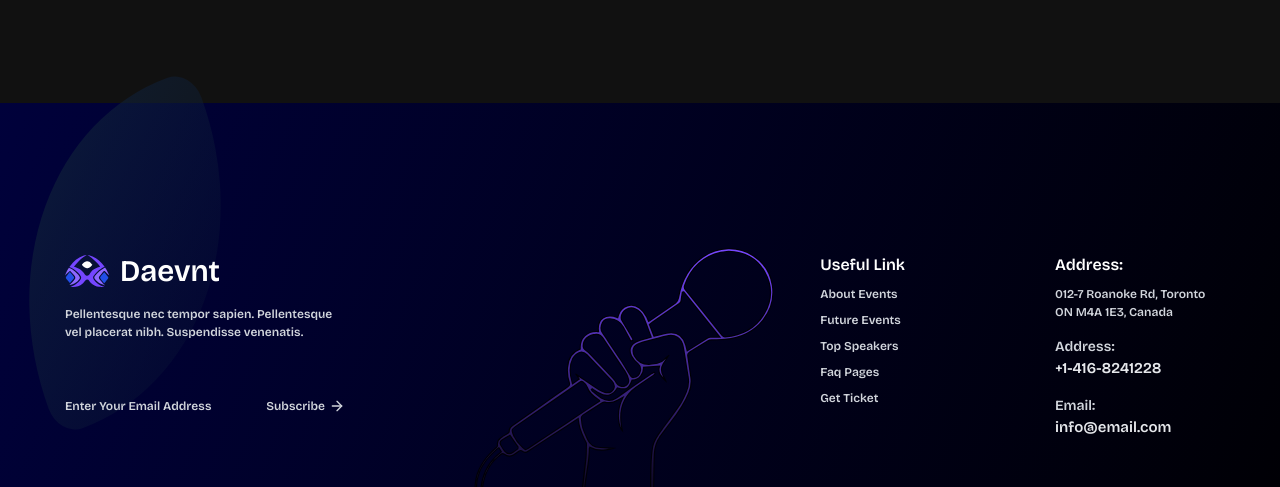
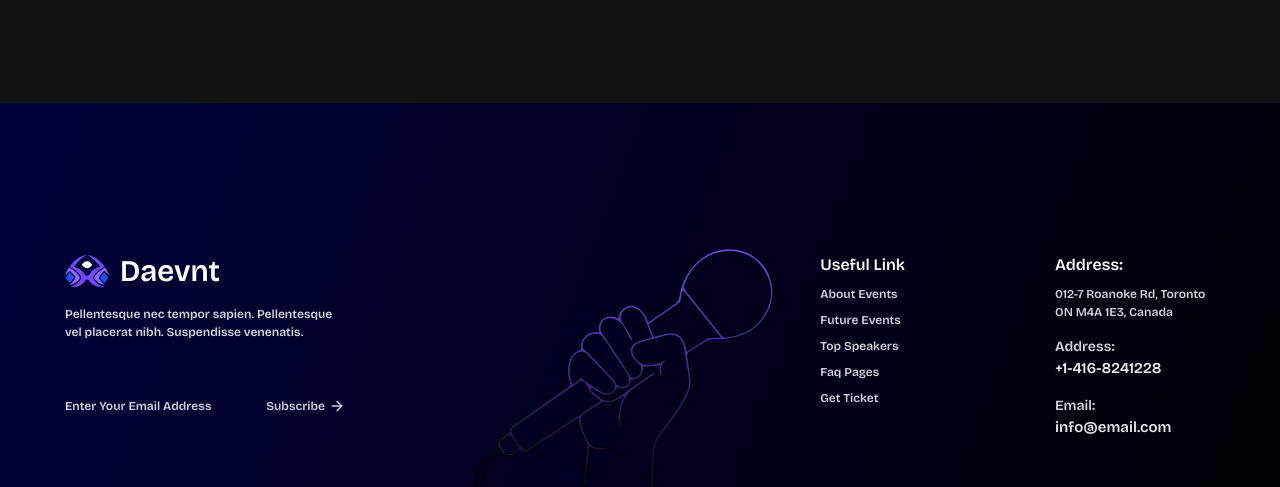
Before and after one commit to Tofazzal26/Daevnt, a Next.js app: page / in a window 1280 px wide. Shown: the part 4644-5131 px from the top of the page. Built offline with nearby package versions, Linux system fonts and the light colour scheme.

Commit message:
footer circle remove

```diff
--- a/src/Footer/Footer.jsx
+++ b/src/Footer/Footer.jsx
@@ -6,9 +6,9 @@ import FooterStyle from "./FooterStyle/FooterStyle.module.css";
 
 const Footer = () => {
   return (
-    <div className="bg-[#000006] h-[600px] lg:h-[500px] relative ">
+    <div className="bg-[#000006] h-[610px] lg:h-[500px] relative ">
       <div className={`${FooterStyle.ellipse} lg:py-0 py-4`}>
-        <div className={`${FooterStyle.circle} hidden lg:block`}></div>
+        <div className={`${FooterStyle.circle} hidden`}></div>
         <div className="lg:translate-y-[150px]">
           <div className="2xl:w-[1320px] lg:w-[1150px] mx-auto">
             <div>
--- a/src/Footer/FooterStyle/FooterStyle.module.css
+++ b/src/Footer/FooterStyle/FooterStyle.module.css
@@ -14,10 +14,10 @@
 
 .circle {
   position: absolute;
-  top: 80;
+  top: 60;
   left: 50;
   width: 250px;
-  height: 300px;
+  height: 400px;
   border-radius: 90% 10% 90% 10% / 90% 10% 90% 10%;
   background: linear-gradient(
     135deg,
```
